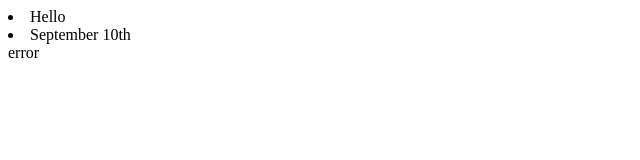
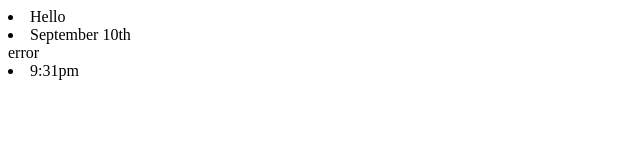
Before and after one commit to lim921/workshop, a plain HTML site: page index.html in a window 1280 px wide. Shown: the full height of the page, 0-640 px from the left. Drawn offline with Linux system fonts and the light colour scheme.

Commit message:
add time

```diff
--- a/index.html
+++ b/index.html
@@ -5,4 +5,5 @@
 	<li>Hello</li>
 	<li>September 10th</li>
 	error
+	<li>9:31pm</li>
 </body>
```
